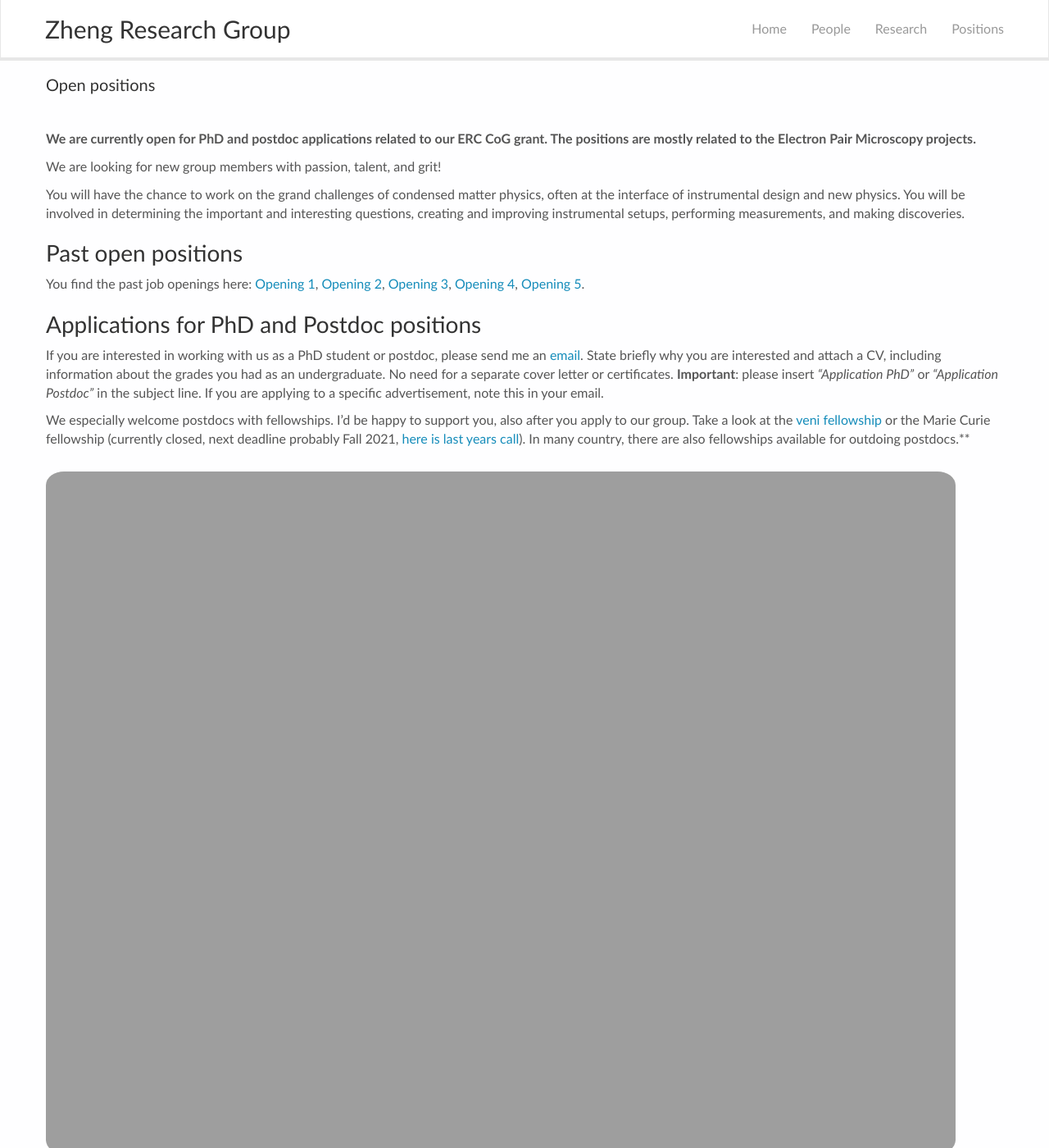
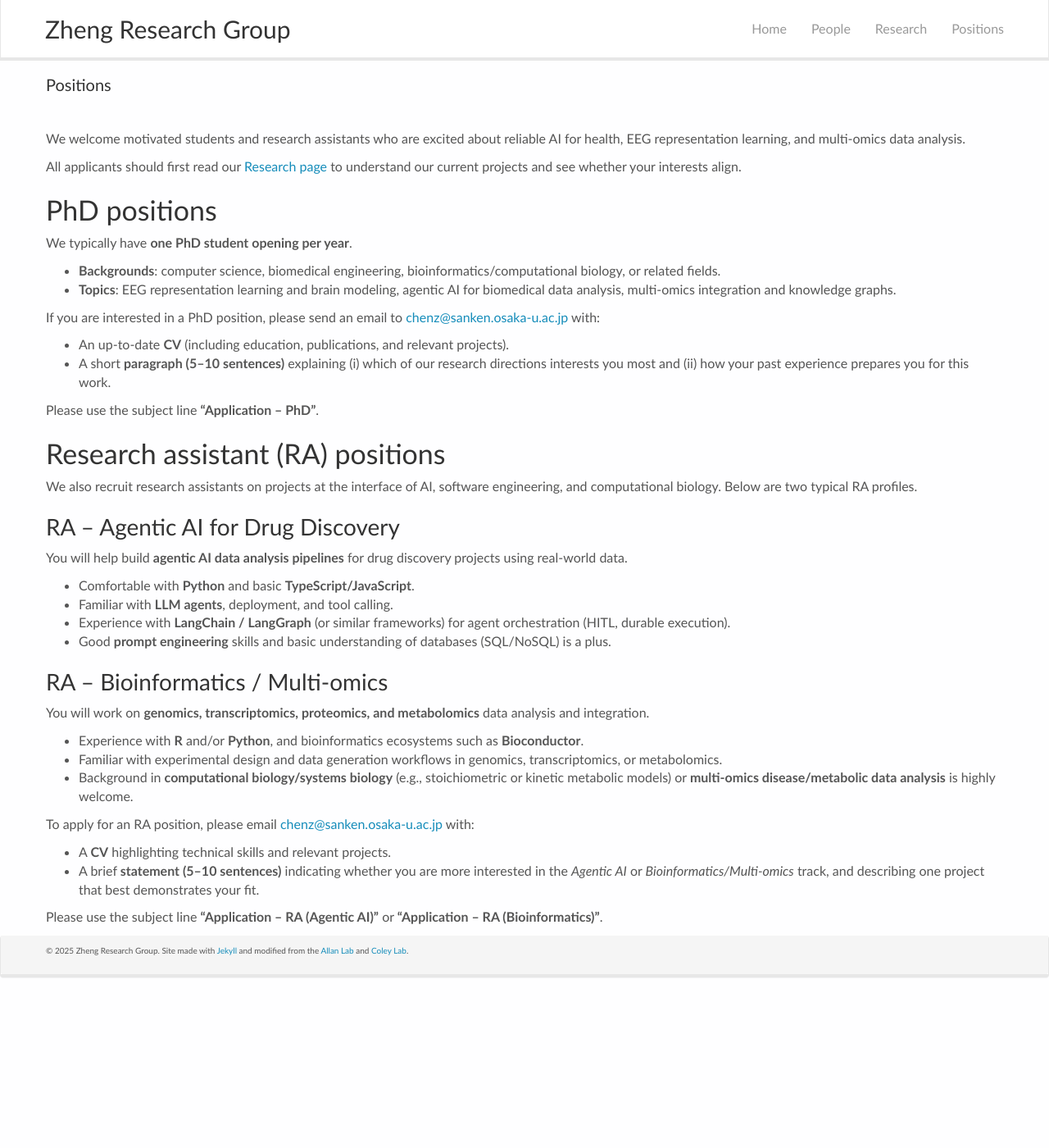
Before and after one commit to zhengchen3/zhengchen3.github.io, a Jekyll site: the page built from _pages/openings.md, in a window 1280 px wide and 1400 px high. Shown: the whole window at 82% size. Built offline with Jekyll 4.4.1, drawn with Linux system fonts in a browser that asks for light colours; nearby versions of some CDN libraries.

Commit message:
Update positions page for PhD and RA openings

```diff
--- a/_pages/openings.md
+++ b/_pages/openings.md
@@ -1,33 +1,55 @@
 ---
-title: "Allan Lab - Vacancies"
+title: "Zheng Research Group - Positions"
 layout: textlay
-excerpt: "Openings"
+excerpt: "PhD and research assistant openings in AI for health and multi-omics."
 sitemap: false
 permalink: /vacancies
 ---
 
-# Open positions
+# Positions
 
-**We are currently open for PhD and postdoc applications related to our ERC CoG grant. The positions are mostly related to the Electron Pair Microscopy projects.**
+We welcome motivated students and research assistants who are excited about reliable AI for health, EEG representation learning, and multi-omics data analysis.
 
-We are  looking for new group members with passion, talent, and grit!
+All applicants should first read our [Research page]({{ site.url }}{{ site.baseurl }}/research/) to understand our current projects and see whether your interests align.
 
-You will have the chance to work on the grand challenges of condensed matter physics, often at the interface of instrumental design and new physics. You will be involved in determining the important and interesting questions, creating and improving instrumental setups, performing measurements, and making discoveries.
+## PhD positions
 
-### Past open positions
+We typically have **one PhD student opening per year**.
 
-You find the past job openings here:
-[Opening 1]({{ site.baseurl }}/downloads/GeneralPostdoc_2019_v01.pdf),
-[Opening 2]({{ site.baseurl }}/downloads/PPMS_PhD_2019_v01.pdf),
-[Opening 3]({{ site.baseurl }}/downloads/PD.pdf),
-[Opening 4]({{ site.baseurl }}/downloads/PHD1.pdf),
-[Opening 5]({{ site.baseurl }}/downloads/PHD2.pdf).
+- **Backgrounds**: computer science, biomedical engineering, bioinformatics/computational biology, or related fields.
+- **Topics**: EEG representation learning and brain modeling, agentic AI for biomedical data analysis, multi-omics integration and knowledge graphs.
 
-### Applications for PhD and Postdoc positions
-If you are interested in working with us as a PhD student or postdoc, please send me an [email](mailto:milan.allan@gmail.com). State briefly why you are interested and attach a CV, including information about the grades you had as an undergraduate. No need for a separate cover letter or certificates. **Important**: please insert _"Application PhD"_ or _"Application Postdoc"_ in the subject line. If you are applying to a specific advertisement, note this in your email.
+If you are interested in a PhD position, please send an email to [chenz@sanken.osaka-u.ac.jp](mailto:chenz@sanken.osaka-u.ac.jp) with:
 
-We especially welcome postdocs with fellowships. I'd be happy to support you, also after you apply to our group. Take a look at the [veni fellowship](https://www.nwo.nl/en/calls/nwo-talent-programme-veni-science-domain) or the Marie Curie fellowship (currently closed, next deadline probably Fall 2021, [here is last years call]({{ site.baseurl }}/downloads/h2020-wp1820-msca_en.pdf)). In many country, there are also fellowships available for outdoing postdocs.**
+- An up-to-date **CV** (including education, publications, and relevant projects).
+- A short **paragraph (5–10 sentences)** explaining (i) which of our research directions interests you most and (ii) how your past experience prepares you for this work.
 
-<figure>
-<img src="{{ site.url }}{{ site.baseurl }}/images/picpic/Gallery/DSC_0696.jpg" width="95%">
-</figure>
+Please use the subject line **“Application – PhD”**.
+
+## Research assistant (RA) positions
+
+We also recruit research assistants on projects at the interface of AI, software engineering, and computational biology. Below are two typical RA profiles.
+
+### RA – Agentic AI for Drug Discovery
+
+You will help build **agentic AI data analysis pipelines** for drug discovery projects using real-world data.
+
+- Comfortable with **Python** and basic **TypeScript/JavaScript**.
+- Familiar with **LLM agents**, deployment, and tool calling.
+- Experience with **LangChain / LangGraph** (or similar frameworks) for agent orchestration (HITL, durable execution).
+- Good **prompt engineering** skills and basic understanding of databases (SQL/NoSQL) is a plus.
+
+### RA – Bioinformatics / Multi-omics
+
+You will work on **genomics, transcriptomics, proteomics, and metabolomics** data analysis and integration.
+
+- Experience with **R** and/or **Python**, and bioinformatics ecosystems such as **Bioconductor**.
+- Familiar with experimental design and data generation workflows in genomics, transcriptomics, or metabolomics.
+- Background in **computational biology/systems biology** (e.g., stoichiometric or kinetic metabolic models) or **multi-omics disease/metabolic data analysis** is highly welcome.
+
+To apply for an RA position, please email [chenz@sanken.osaka-u.ac.jp](mailto:chenz@sanken.osaka-u.ac.jp) with:
+
+- A **CV** highlighting technical skills and relevant projects.
+- A brief **statement (5–10 sentences)** indicating whether you are more interested in the *Agentic AI* or *Bioinformatics/Multi-omics* track, and describing one project that best demonstrates your fit.
+
+Please use the subject line **“Application – RA (Agentic AI)”** or **“Application – RA (Bioinformatics)”**.
```
